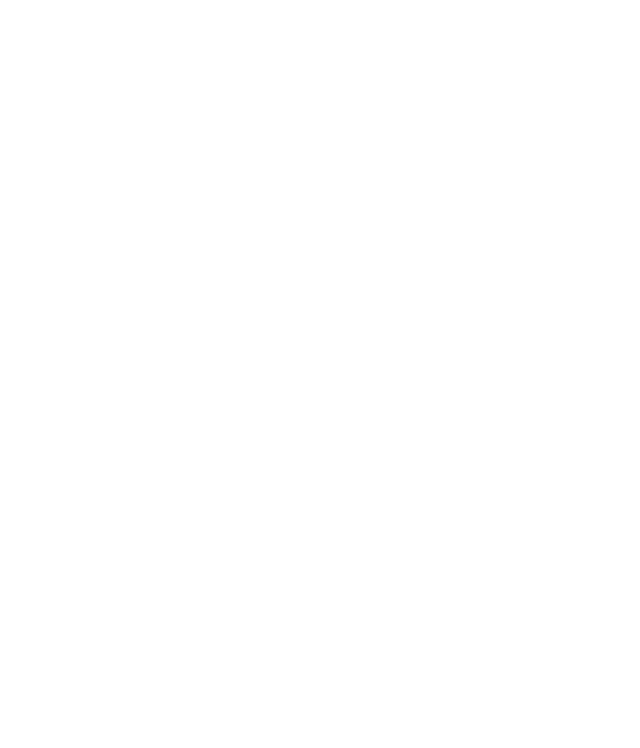
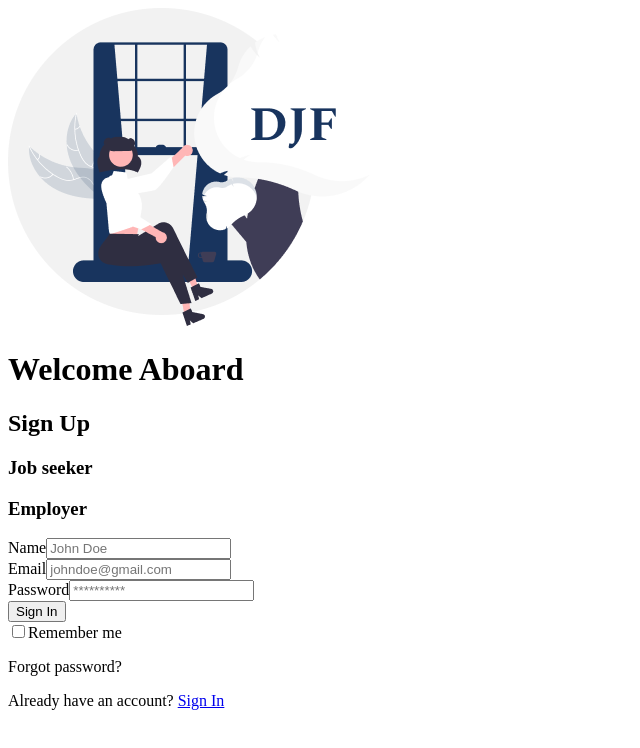
Before and after one commit to tonayam/dynamic-job-finder, a React (Create React App) app: page /sign-up in a window 1280 px wide. Shown: the top 748 px of the page, without its empty margins (0-640 px from the left). Built offline with nearby package versions, Linux system fonts and the light colour scheme; the HTML template or start-up script is replaced by a standard one.

Commit message:
Sign Up Page Added and Completed

```diff
--- a/src/pages/Auth/Auth.jsx
+++ b/src/pages/Auth/Auth.jsx
@@ -1,7 +1,97 @@
+import { useState } from 'react';
 import signInUpImg from '../../assets/sign-in-img.png';
+import { Link } from 'react-router-dom';
 
 export const SignUp = () => {
-  return <main className='sign-up-page'></main>;
+  const [formType, setFormType] = useState(`job-seeker`);
+
+  return (
+    <main className='sign-up-page'>
+      <div className='greeting'>
+        <div className='img'>
+          <img src={signInUpImg} alt='sign in' />
+        </div>
+        <h1>Welcome Aboard</h1>
+        <p></p>
+      </div>
+
+      <div className='form-container'>
+        <form action=''>
+          <h2 className='title'>Sign Up</h2>
+
+          <div className='options'>
+            <h3
+              className={formType === `job-seeker` && `active`}
+              onClick={() => setFormType(`job-seeker`)}
+            >
+              Job seeker
+            </h3>
+            <h3
+              className={formType === `employer` && `active`}
+              onClick={() => setFormType(`employer`)}
+            >
+              Employer
+            </h3>
+          </div>
+
+          {/* JOB SEEKER NAME/COMPANY NAME */}
+          <div className='form-control'>
+            <label htmlFor='name'>
+              {formType === `job-seeker` ? `Name` : `Company Name`}
+            </label>
+            <input type='name' id='name' name='name' placeholder='John Doe' />
+          </div>
+
+          {/* EMAIL */}
+          <div className='form-control'>
+            <label htmlFor='email'>Email</label>
+            <input
+              type='email'
+              id='email'
+              name='email'
+              placeholder='johndoe@gmail.com'
+            />
+          </div>
+
+          {/* PASSWORD */}
+          <div className='form-control'>
+            <label htmlFor='password'>Password</label>
+            <input
+              type='password'
+              id='password'
+              name='password'
+              placeholder='**********'
+            />
+          </div>
+
+          {/* INFORMATION ABOUT THE COMPANY */}
+          {formType === `employer` && (
+            <div className='form-control'>
+              <label htmlFor='company-info'>What does your Company do?</label>
+              <input type='text' id='comapany-info' name='comapany-info' />
+            </div>
+          )}
+
+          <button type='submit' className='gold'>
+            Sign In
+          </button>
+
+          {/* KEEP ME SIGNED IN/FORGOT PASSWORD */}
+          <div className='container'>
+            <div className='remember-me'>
+              <input type='checkbox' id='remember' name='remember' />
+              <label htmlFor='remember'>Remember me</label>
+            </div>
+            <p className='forgot-password'>Forgot password?</p>
+          </div>
+
+          <p className='existing-account'>
+            Already have an account? <Link to='/sign-in'>Sign In</Link>
+          </p>
+        </form>
+      </div>
+    </main>
+  );
 };
 
 export const SignIn = () => {
@@ -55,7 +145,7 @@
           </div>
 
           <p className='existing-account'>
-            Already have an account? <span>Sign In</span>
+            New to our platform? <Link to='/sign-up'>Sign Up</Link>
           </p>
         </form>
       </div>
--- a/src/pages/Auth/_auth.scss
+++ b/src/pages/Auth/_auth.scss
@@ -1,4 +1,5 @@
-    .sign-in-page {
+    .sign-in-page,
+    .sign-up-page {
         @include flex(flex-start, space-between, column);
 
         .greeting {
@@ -86,7 +87,7 @@
                 .existing-account {
                     font-size: clamp(0.9rem, 3vw, 1rem);
 
-                    span {
+                    a {
                         color: $secondaryColor;
                         font-weight: 600;
                         margin-left: 0.2rem;
@@ -96,8 +97,39 @@
         }
     }
 
+    .sign-up-page {
+        .form-container {
+            form {
+                .options {
+                    @include flex(center, flex-start, row);
+                    display: inline-flex;
+                    margin-bottom: 1rem;
+
+                    h3 {
+                        font-weight: 400;
+                        border: 2px solid $greyColor1;
+                        margin-right: 1rem;
+                        padding: 0.2rem 1rem;
+                        border-radius: 5px;
+                        font-size: clamp(0.9rem, 4vw, 1rem);
+                        cursor: pointer;
+
+                        &.active {
+                            background-color: $secondaryColor;
+                            color: #fff;
+                            border: none;
+                        }
+                    }
+                }
+            }
+        }
+    }
+
+
     @include for-phone-only {
-        .sign-in-page {
+
+        .sign-in-page,
+        .sign-up-page {
             .greeting {
                 padding: 2rem 24px;
             }
@@ -111,7 +143,9 @@
     }
 
     @include for-tablet-potrait-up {
-        .sign-in-page {
+
+        .sign-in-page,
+        .sign-up-page {
             .greeting {
                 padding: 4rem 40px;
             }
@@ -129,7 +163,9 @@
     @include for-tablet-landscape-up {}
 
     @include for-desktop-up {
-        .sign-in-page {
+
+        .sign-in-page,
+        .sign-up-page {
             @include flex(center, space-between, row);
             height: 100vh;
 
@@ -154,6 +190,18 @@
                 }
             }
         }
+
+        .sign-up-page {
+            .form-container {
+                overflow-y: scroll;
+
+                form {
+                    .title {
+                        margin-top: 3rem
+                    }
+                }
+            }
+        }
     }
 
     @include for-big-desktop-up {}
--- a/src/scss/styles.scss
+++ b/src/scss/styles.scss
@@ -49,7 +49,7 @@
     font-weight: 700;
     padding: 12px 24px;
     cursor: pointer;
-    font-family: 'Roboto Condensed', sans-serif;
+    font-family: 'Poppins', sans-serif;
     font-size: 1rem;
     letter-spacing: 0.02rem;
     transition: 0.2s linear opacity;
```
